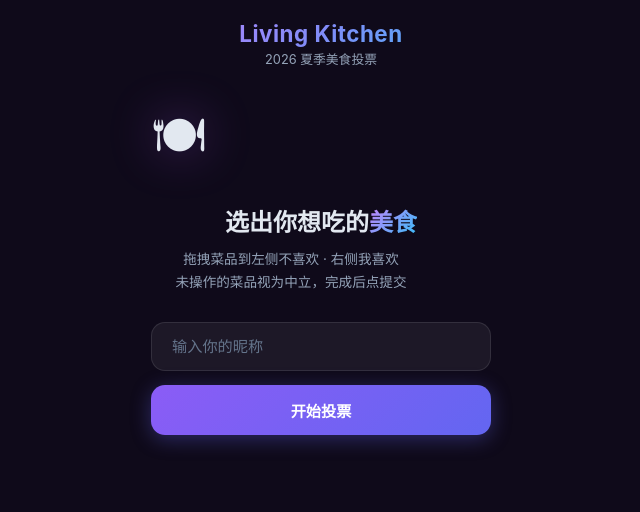
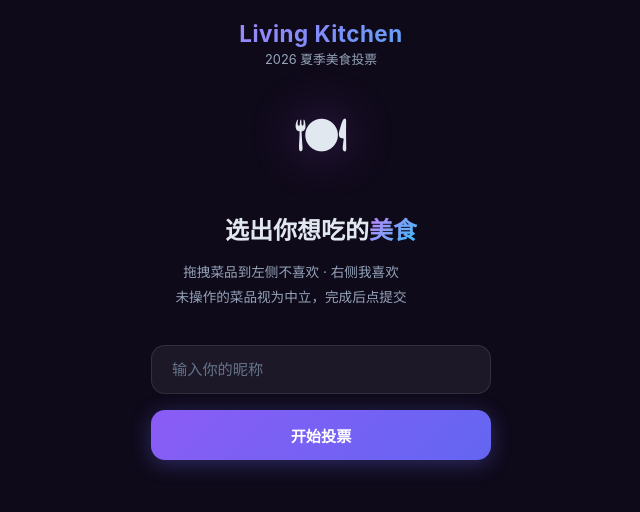
Before and after one commit to Diaragm5039/living-kitchen-vote, a Flask app: page / in a window 1280 px wide. Shown: the top 512 px of the page, without its empty margins (319-959 px from the left). Run offline with Flask 3, Linux system fonts and the light colour scheme.

Commit message:
style: 加大首页间距，居中盘子图标

```diff
--- a/templates/index.html
+++ b/templates/index.html
@@ -53,22 +53,23 @@ input{font:inherit;color:inherit}
   width:100%;max-width:340px;margin:0 auto;
 }
 .welcome .logo{
-  font-size:3.2rem;margin-bottom:20px;
+  font-size:3.2rem;margin-bottom:28px;
   filter:drop-shadow(0 0 24px rgba(168,85,247,.35));
+  display:block;width:100%;text-align:center;
 }
 .welcome h2{
   font-size:1.5rem;font-weight:700;text-align:center;line-height:1.3;
-  margin-bottom:10px;
+  margin-bottom:14px;width:100%;text-align:center;
 }
 .welcome h2 span{
   background:linear-gradient(135deg,#c084fc,#38bdf8);
   -webkit-background-clip:text;-webkit-text-fill-color:transparent;
 }
 .welcome p{
-  color:#94a3b8;text-align:center;line-height:1.7;
-  font-size:.85rem;max-width:280px;margin-bottom:28px;
+  color:#94a3b8;text-align:center;line-height:1.8;
+  font-size:.85rem;max-width:280px;margin-bottom:36px;
 }
-.input-group{width:100%;margin-bottom:14px}
+.input-group{width:100%;margin-bottom:16px}
 .input-group input{
   width:100%;padding:14px 20px;border-radius:14px;
   background:var(--glass);border:1px solid var(--glass-border);
```
